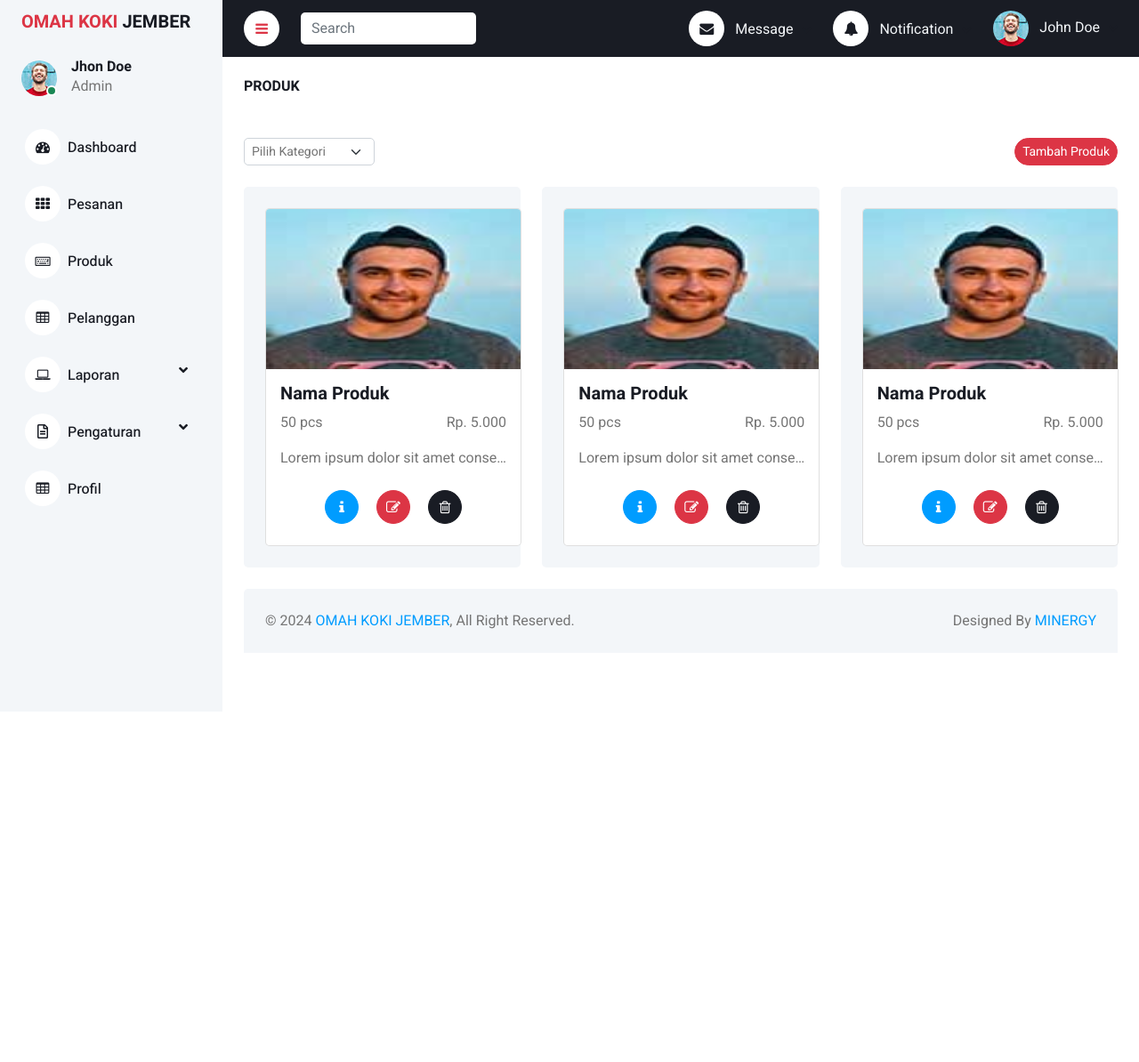
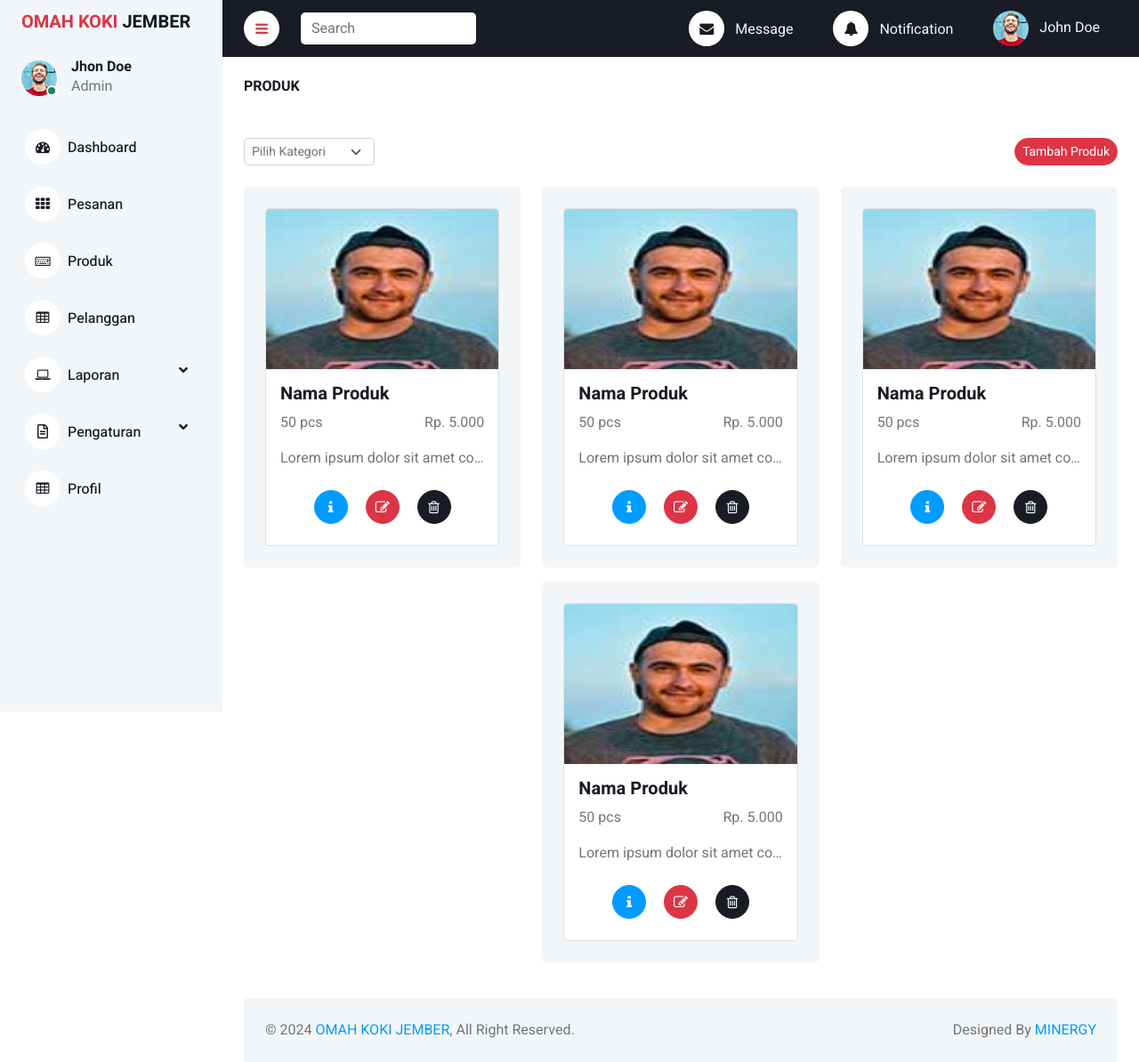
Before and after one commit to MuhammadRamaPradipaWijaya/Omah-Koki-Jember, a Flask app: page /adproduk in a window 1280 px wide. Shown: the whole page at 89% size. Before the commit the page ends 707 px from the top, so only its background shows below. Run offline with Flask 3, Linux system fonts and the light colour scheme; some libraries are stand-ins or nearby versions.

Commit message:
Update ad_produk.html

```diff
--- a/templates/ad_produk.html
+++ b/templates/ad_produk.html
@@ -30,11 +30,12 @@
         </div>
       </div>
     </div>
+
     <div class="container">
-      <div class="row">
-        <div class="col-sm-12 col-md-6 col-xl-4">
-          <div class="h-100 bg-light rounded p-4">
-            <div class="card" style="width: 18rem">
+      <div class="row justify-content-center">
+        <div class="col-sm-12 col-md-6 col-xl-4 mb-3" style="max-width: 22rem;">
+          <div class="h-100 bg-light rounded p-4 mx-auto" style="padding: 0;">
+            <div class="card" style="width: 100%;">
               <img
                 src="../static/ad_assets/img/testimonial-2.jpg"
                 class="card-img-top d-block mx-auto"
@@ -48,9 +49,9 @@
                 </div>
                 <p class="text-truncate">
                   Lorem ipsum dolor sit amet consectetur adipisicing elit. Dicta
-                  dolore ipsam possimus illo labore, officiis id magni ratione?
-                  Et ea officia perferendis veniam rerum nesciunt assumenda
-                  tenetur repellat mollitia. Accusamus!
+                  dolore ipsam possimus illo labore, officiis id magni ratione? Et
+                  ea officia perferendis veniam rerum nesciunt assumenda tenetur
+                  repellat mollitia. Accusamus!
                 </p>
                 <div class="text-center">
                   <button
@@ -80,9 +81,10 @@
             </div>
           </div>
         </div>
-        <div class="col-sm-12 col-md-6 col-xl-4">
-          <div class="h-100 bg-light rounded p-4">
-            <div class="card" style="width: 18rem">
+
+        <div class="col-sm-12 col-md-6 col-xl-4 mb-3" style="max-width: 22rem;">
+          <div class="h-100 bg-light rounded p-4 mx-auto" style="padding: 0;">
+            <div class="card" style="width: 100%;">
               <img
                 src="../static/ad_assets/img/testimonial-2.jpg"
                 class="card-img-top d-block mx-auto"
@@ -96,9 +98,9 @@
                 </div>
                 <p class="text-truncate">
                   Lorem ipsum dolor sit amet consectetur adipisicing elit. Dicta
-                  dolore ipsam possimus illo labore, officiis id magni ratione?
-                  Et ea officia perferendis veniam rerum nesciunt assumenda
-                  tenetur repellat mollitia. Accusamus!
+                  dolore ipsam possimus illo labore, officiis id magni ratione? Et
+                  ea officia perferendis veniam rerum nesciunt assumenda tenetur
+                  repellat mollitia. Accusamus!
                 </p>
                 <div class="text-center">
                   <button
@@ -128,9 +130,10 @@
             </div>
           </div>
         </div>
-        <div class="col-sm-12 col-md-6 col-xl-4">
-          <div class="h-100 bg-light rounded p-4">
-            <div class="card" style="width: 18rem">
+
+        <div class="col-sm-12 col-md-6 col-xl-4 mb-3" style="max-width: 22rem;">
+          <div class="h-100 bg-light rounded p-4 mx-auto" style="padding: 0;">
+            <div class="card" style="width: 100%;">
               <img
                 src="../static/ad_assets/img/testimonial-2.jpg"
                 class="card-img-top d-block mx-auto"
@@ -144,9 +147,9 @@
                 </div>
                 <p class="text-truncate">
                   Lorem ipsum dolor sit amet consectetur adipisicing elit. Dicta
-                  dolore ipsam possimus illo labore, officiis id magni ratione?
-                  Et ea officia perferendis veniam rerum nesciunt assumenda
-                  tenetur repellat mollitia. Accusamus!
+                  dolore ipsam possimus illo labore, officiis id magni ratione? Et
+                  ea officia perferendis veniam rerum nesciunt assumenda tenetur
+                  repellat mollitia. Accusamus!
                 </p>
                 <div class="text-center">
                   <button
@@ -176,8 +179,59 @@
             </div>
           </div>
         </div>
+
+        <div class="col-sm-12 col-md-6 col-xl-4 mb-3" style="max-width: 22rem;">
+          <div class="h-100 bg-light rounded p-4 mx-auto" style="padding: 0;">
+            <div class="card" style="width: 100%;">
+              <img
+                src="../static/ad_assets/img/testimonial-2.jpg"
+                class="card-img-top d-block mx-auto"
+                alt="..." style="width: 100%; height: 180px;"
+              />
+              <div class="card-body">
+                <h5 class="card-title">Nama Produk</h5>
+                <div class="d-flex justify-content-between">
+                  <p>50 pcs</p>
+                  <p>Rp. 5.000</p>
+                </div>
+                <p class="text-truncate">
+                  Lorem ipsum dolor sit amet consectetur adipisicing elit. Dicta
+                  dolore ipsam possimus illo labore, officiis id magni ratione? Et
+                  ea officia perferendis veniam rerum nesciunt assumenda tenetur
+                  repellat mollitia. Accusamus!
+                </p>
+                <div class="text-center">
+                  <button
+                    type="button"
+                    class="btn btn-square btn-primary m-2"
+                    data-bs-toggle="modal"
+                    data-bs-target="#ModalDetail"
+                  >
+                    <i class="fa fa-info"></i>
+                  </button>
+                  <button type="button" class="btn btn-square btn-danger m-2">
+                    <i
+                      class="fa fa-edit"
+                      data-bs-toggle="modal"
+                      data-bs-target="#ModalEdit"
+                    ></i>
+                  </button>
+                  <button type="button" class="btn btn-square btn-dark m-2">
+                    <i
+                      class="fa fa-trash-o"
+                      data-bs-toggle="modal"
+                      data-bs-target="#ModalDelete"
+                    ></i>
+                  </button>
+                </div>
+              </div>
+            </div>
+          </div>
+        </div>
+
       </div>
     </div>
+
   </div>
 </div>
 
@@ -325,6 +379,102 @@
           data-bs-dismiss="modal"
         >
           Tambah Produk
+        </button>
+      </div>
+    </div>
+  </div>
+</div>
+
+<!-- modal detail produk  -->
+<div
+  class="modal fade"
+  id="ModalDetail"
+  tabindex="-1"
+  aria-labelledby="exampleModalLabel"
+  aria-hidden="true"
+>
+  <div class="modal-dialog modal-lg">
+    <div class="modal-content">
+      <div class="modal-header">
+        <h5 class="modal-title" id="exampleModalLabel">DETAIL PRODUK</h5>
+        <button
+          type="button"
+          class="btn-close"
+          data-bs-dismiss="modal"
+          aria-label="Close"
+        ></button>
+      </div>
+      <div class="modal-body">
+        <div class="row">
+          <div class="col-md-6">
+            <div class="d-flex align-items-center mb-3">
+              <p class="mb-0 w-25"><strong>Gambar</strong></p>
+              <img src="../static/ad_assets/img/testimonial-1.jpg" alt="" />
+            </div>
+            <div class="d-flex align-items-center mb-3">
+              <p class="mb-0 w-25"><strong>Nama Produk</strong></p>
+              <p>Lorem Ipsum</p>
+            </div>
+            <div class="d-flex align-items-center mb-3">
+              <p class="mb-0 w-25"><strong>Stock</strong></p>
+              <p>50</p>
+            </div>
+            <div class="d-flex align-items-center mb-3">
+              <p class="mb-0 w-25"><strong>Harga</strong></p>
+              <p>5000 rupiah</p>
+            </div>
+
+            <div class="d-flex align-items-center mb-3">
+              <p class="mb-0 w-25"><strong>Deskripsi</strong></p>
+              <p class="flex-grow-1 ms-3">
+                Lorem ipsum dolor sit amet consectetur adipisicing elit.
+              </p>
+            </div>
+          </div>
+
+          <div class="col-md-1">
+            <div class="vertical-line"></div>
+          </div>
+
+          <div class="col-md-5">
+            <div class="d-flex align-items-center mb-3">
+              <p class="mb-0 w-25"><strong>Informasi</strong></p>
+            </div>
+            <div class="d-flex align-items-center mb-3">
+              <p class="mb-0 w-25"><strong>Kondisi</strong></p>
+              <p>Baru</p>
+            </div>
+            <div class="d-flex align-items-center mb-3">
+              <p class="mb-0 w-25"><strong>Berat</strong></p>
+              <p>100 gram</p>
+            </div>
+            <div class="d-flex align-items-center mb-3">
+              <p class="mb-0 w-25"><strong>Kategori</strong></p>
+              <p>Kategori pilihan</p>
+            </div>
+            <div class="d-flex align-items-center mb-3">
+              <p class="mb-0 w-25"><strong>Panjang</strong></p>
+              <p>10 cm</p>
+            </div>
+            <div class="d-flex align-items-center mb-3">
+              <p class="mb-0 w-25"><strong>Lebar</strong></p>
+              <p>7 cm</p>
+            </div>
+            <div class="d-flex align-items-center mb-3">
+              <p class="mb-0 w-25"><strong>Tinggi</strong></p>
+              <p>5 cm</p>
+            </div>
+          </div>
+        </div>
+      </div>
+      <div class="modal-footer">
+        <button
+          type="button"
+          class="btn btn-danger btn-sm rounded-pill m-2"
+          data-bs-toggle="modal"
+          data-bs-target="#ModalEdit"
+        >
+          Edit Produk
         </button>
       </div>
     </div>
@@ -481,100 +631,4 @@
   </div>
 </div>
 
-<!-- modal detail produk  -->
-<div
-  class="modal fade"
-  id="ModalDetail"
-  tabindex="-1"
-  aria-labelledby="exampleModalLabel"
-  aria-hidden="true"
->
-  <div class="modal-dialog modal-lg">
-    <div class="modal-content">
-      <div class="modal-header">
-        <h5 class="modal-title" id="exampleModalLabel">DETAIL PRODUK</h5>
-        <button
-          type="button"
-          class="btn-close"
-          data-bs-dismiss="modal"
-          aria-label="Close"
-        ></button>
-      </div>
-      <div class="modal-body">
-        <div class="row">
-          <div class="col-md-6">
-            <div class="d-flex align-items-center mb-3">
-              <p class="mb-0 w-25"><strong>Gambar</strong></p>
-              <img src="../static/ad_assets/img/testimonial-1.jpg" alt="" />
-            </div>
-            <div class="d-flex align-items-center mb-3">
-              <p class="mb-0 w-25"><strong>Nama Produk</strong></p>
-              <p>Lorem Ipsum</p>
-            </div>
-            <div class="d-flex align-items-center mb-3">
-              <p class="mb-0 w-25"><strong>Stock</strong></p>
-              <p>50</p>
-            </div>
-            <div class="d-flex align-items-center mb-3">
-              <p class="mb-0 w-25"><strong>Harga</strong></p>
-              <p>5000 rupiah</p>
-            </div>
-
-            <div class="d-flex align-items-center mb-3">
-              <p class="mb-0 w-25"><strong>Deskripsi</strong></p>
-              <p class="flex-grow-1 ms-3">
-                Lorem ipsum dolor sit amet consectetur adipisicing elit.
-              </p>
-            </div>
-          </div>
-
-          <div class="col-md-1">
-            <div class="vertical-line"></div>
-          </div>
-
-          <div class="col-md-5">
-            <div class="d-flex align-items-center mb-3">
-              <p class="mb-0 w-25"><strong>Informasi</strong></p>
-            </div>
-            <div class="d-flex align-items-center mb-3">
-              <p class="mb-0 w-25"><strong>Kondisi</strong></p>
-              <p>Baru</p>
-            </div>
-            <div class="d-flex align-items-center mb-3">
-              <p class="mb-0 w-25"><strong>Berat</strong></p>
-              <p>100 gram</p>
-            </div>
-            <div class="d-flex align-items-center mb-3">
-              <p class="mb-0 w-25"><strong>Kategori</strong></p>
-              <p>Kategori pilihan</p>
-            </div>
-            <div class="d-flex align-items-center mb-3">
-              <p class="mb-0 w-25"><strong>Panjang</strong></p>
-              <p>10 cm</p>
-            </div>
-            <div class="d-flex align-items-center mb-3">
-              <p class="mb-0 w-25"><strong>Lebar</strong></p>
-              <p>7 cm</p>
-            </div>
-            <div class="d-flex align-items-center mb-3">
-              <p class="mb-0 w-25"><strong>Tinggi</strong></p>
-              <p>5 cm</p>
-            </div>
-          </div>
-        </div>
-      </div>
-      <div class="modal-footer">
-        <button
-          type="button"
-          class="btn btn-danger btn-sm rounded-pill m-2"
-          data-bs-toggle="modal"
-          data-bs-target="#ModalEdit"
-        >
-          Edit Produk
-        </button>
-      </div>
-    </div>
-  </div>
-</div>
-
 {% include 'ad_footer.html'%}
```
